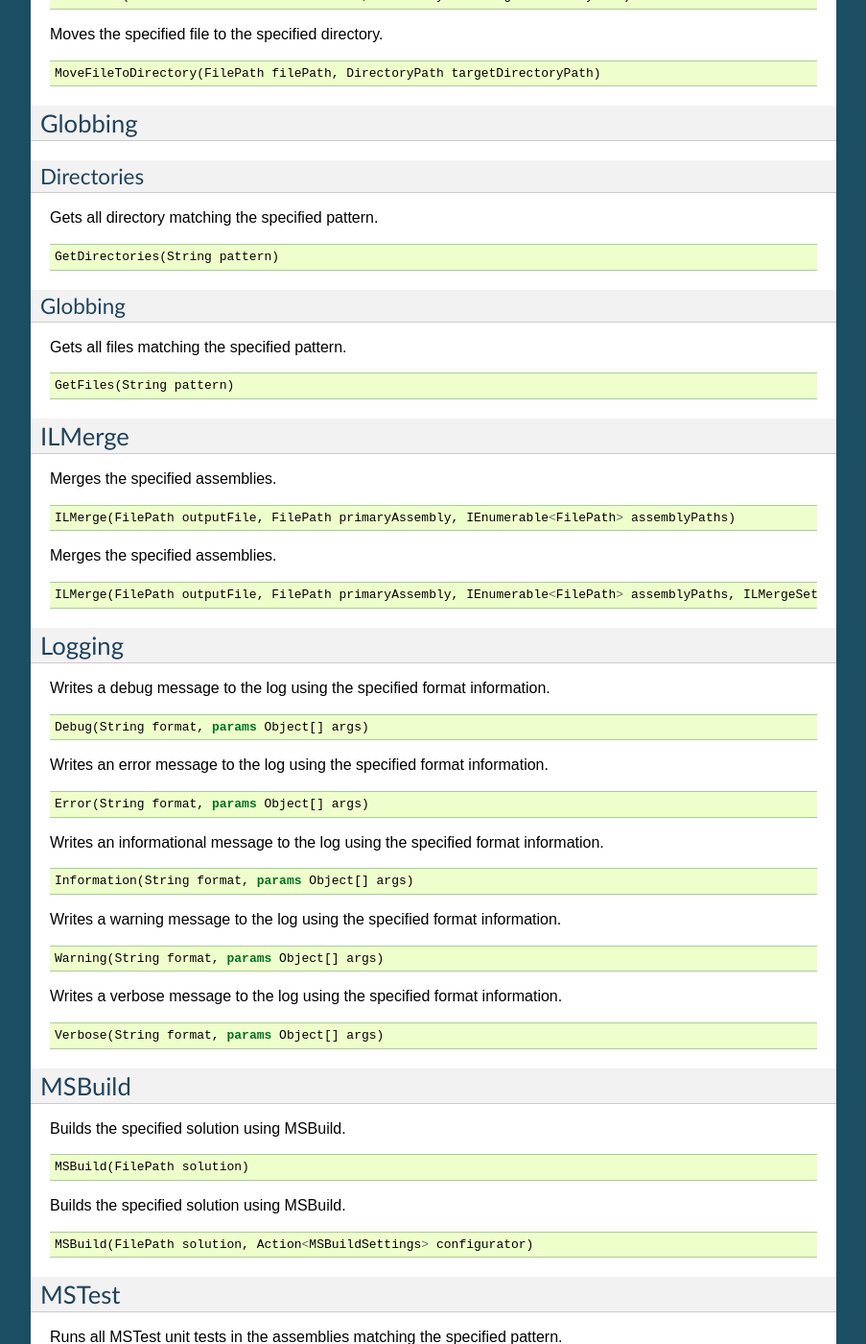
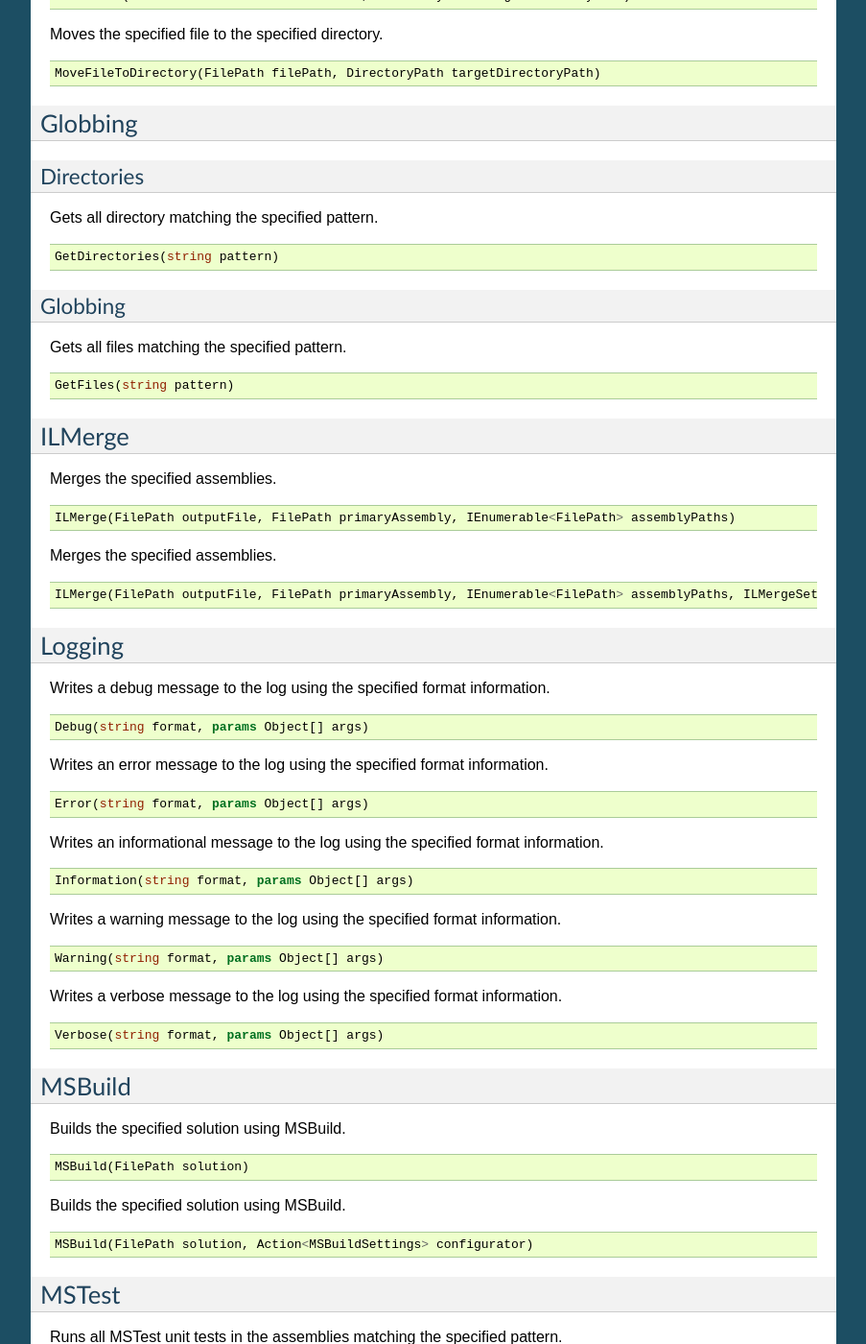
Before and after one commit to RichiCoder1/documentation, a Sphinx documentation site: the page built from source/api-documentation.rst, in a window 1280 px wide and 1400 px high, scrolled down 2545 px. Shown: the whole window at 96% size, without its empty margins (198-1101 px from the left). Built offline with Sphinx 7.4.7, drawn with Linux system fonts in a browser that asks for light colours; some of the changed text lies outside the part shown.

Commit message:
Added C# keywords.

```diff
--- a/source/api-documentation.rst
+++ b/source/api-documentation.rst
@@ -8,19 +8,19 @@
 
 .. code-block:: csharp
 
-   Argument(String name)
+   Argument(string name)
 
 Gets an argument.
 
 .. code-block:: csharp
 
-   Argument(String name, T defaultValue)
+   Argument(string name, T defaultValue)
 
 Determines whether or not the specified argument exist.
 
 .. code-block:: csharp
 
-   HasArgument(String name)
+   HasArgument(string name)
 
 Assembly Info
 -------------
@@ -44,7 +44,7 @@
 
 .. code-block:: csharp
 
-   Zip(DirectoryPath rootPath, FilePath outputPath, String pattern)
+   Zip(DirectoryPath rootPath, FilePath outputPath, string pattern)
 
 Zips the specified files.
 
@@ -63,7 +63,7 @@
 
 .. code-block:: csharp
 
-   CleanDirectories(String pattern)
+   CleanDirectories(string pattern)
 
 Cleans the specified directories.
 Cleaning a directory will remove all it's content but not the directory iteself.
@@ -118,7 +118,7 @@
 
 .. code-block:: csharp
 
-   CopyFiles(String pattern, DirectoryPath targetDirectoryPath)
+   CopyFiles(string pattern, DirectoryPath targetDirectoryPath)
 
 Copies the specified files.
 
@@ -145,7 +145,7 @@
 
 .. code-block:: csharp
 
-   DeleteFiles(String pattern)
+   DeleteFiles(string pattern)
 
 Deletes the specified files.
 
@@ -166,7 +166,7 @@
 
 .. code-block:: csharp
 
-   MoveFiles(String pattern, DirectoryPath targetDirectoryPath)
+   MoveFiles(string pattern, DirectoryPath targetDirectoryPath)
 
 Moves the specified files to the specified directory.
 
@@ -190,7 +190,7 @@
 
 .. code-block:: csharp
 
-   GetDirectories(String pattern)
+   GetDirectories(string pattern)
 
 Globbing
 ^^^^^^^^
@@ -199,7 +199,7 @@
 
 .. code-block:: csharp
 
-   GetFiles(String pattern)
+   GetFiles(string pattern)
 
 ILMerge
 -------
@@ -223,31 +223,31 @@
 
 .. code-block:: csharp
 
-   Debug(String format, params Object[] args)
+   Debug(string format, params Object[] args)
 
 Writes an error message to the log using the specified format information.
 
 .. code-block:: csharp
 
-   Error(String format, params Object[] args)
+   Error(string format, params Object[] args)
 
 Writes an informational message to the log using the specified format information.
 
 .. code-block:: csharp
 
-   Information(String format, params Object[] args)
+   Information(string format, params Object[] args)
 
 Writes a warning message to the log using the specified format information.
 
 .. code-block:: csharp
 
-   Warning(String format, params Object[] args)
+   Warning(string format, params Object[] args)
 
 Writes a verbose message to the log using the specified format information.
 
 .. code-block:: csharp
 
-   Verbose(String format, params Object[] args)
+   Verbose(string format, params Object[] args)
 
 MSBuild
 -------
@@ -271,13 +271,13 @@
 
 .. code-block:: csharp
 
-   MSTest(String pattern)
+   MSTest(string pattern)
 
 Runs all MSTest unit tests in the assemblies matching the specified pattern.
 
 .. code-block:: csharp
 
-   MSTest(String pattern, MSTestSettings settings)
+   MSTest(string pattern, MSTestSettings settings)
 
 Runs all MSTest unit tests in the specified assemblies.
 
@@ -334,13 +334,13 @@
 
 .. code-block:: csharp
 
-   NUnit(String pattern)
+   NUnit(string pattern)
 
 Runs all NUnit unit tests in the assemblies matching the specified pattern.
 
 .. code-block:: csharp
 
-   NUnit(String pattern, NUnitSettings settings)
+   NUnit(string pattern, NUnitSettings settings)
 
 Runs all NUnit unit tests in the specified assemblies.
 
@@ -379,7 +379,7 @@
 
 .. code-block:: csharp
 
-   WiXCandle(String pattern, CandleSettings settings)
+   WiXCandle(string pattern, CandleSettings settings)
 
 Compiles all .wxs sources in ``sourceFiles``.
 
@@ -394,7 +394,7 @@
 
 .. code-block:: csharp
 
-   WiXLight(String pattern, LightSettings settings)
+   WiXLight(string pattern, LightSettings settings)
 
 Links all .wixobj files in ``objectFiles``.
 
@@ -409,13 +409,13 @@
 
 .. code-block:: csharp
 
-   XUnit(String pattern)
+   XUnit(string pattern)
 
 Runs all xUnit unit tests in the assemblies matching the specified pattern.
 
 .. code-block:: csharp
 
-   XUnit(String pattern, XUnitSettings settings)
+   XUnit(string pattern, XUnitSettings settings)
 
 Runs all xUnit unit tests in the specified assemblies.
 
```
Also changed, not shown: other parts of source/api-documentation.rst (+2 -2 lines), 5 other files.
